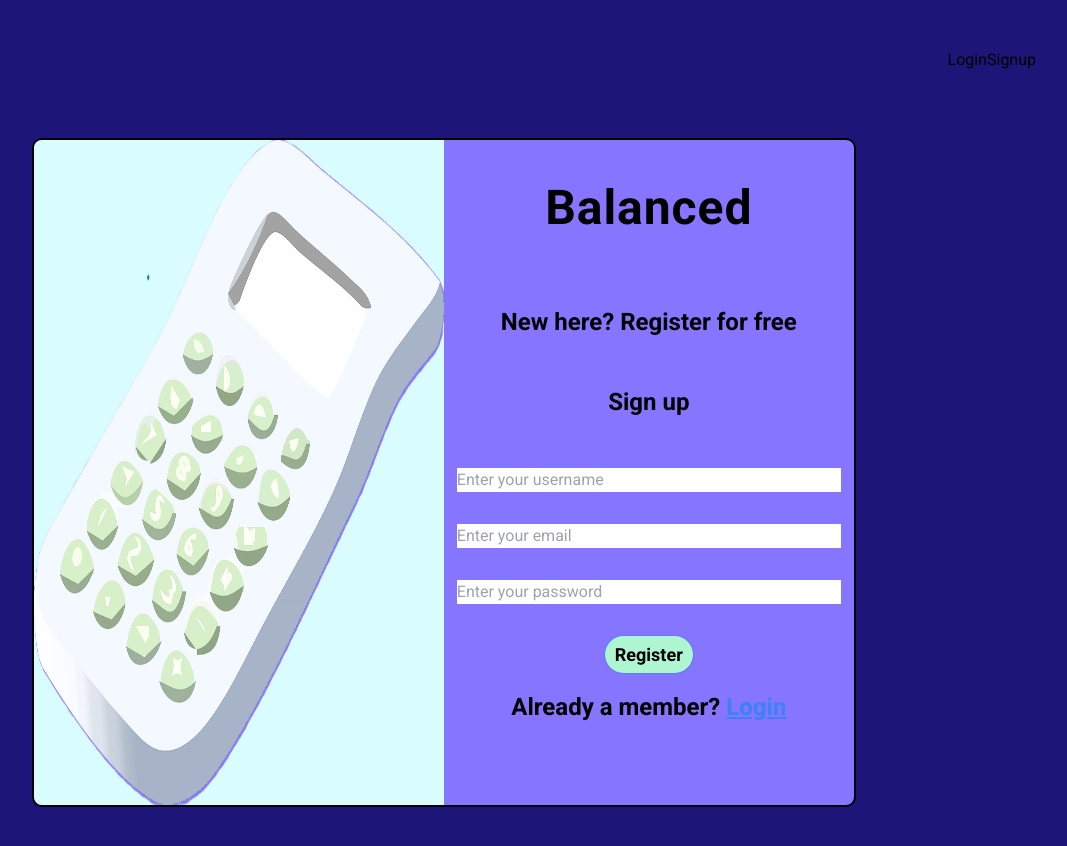
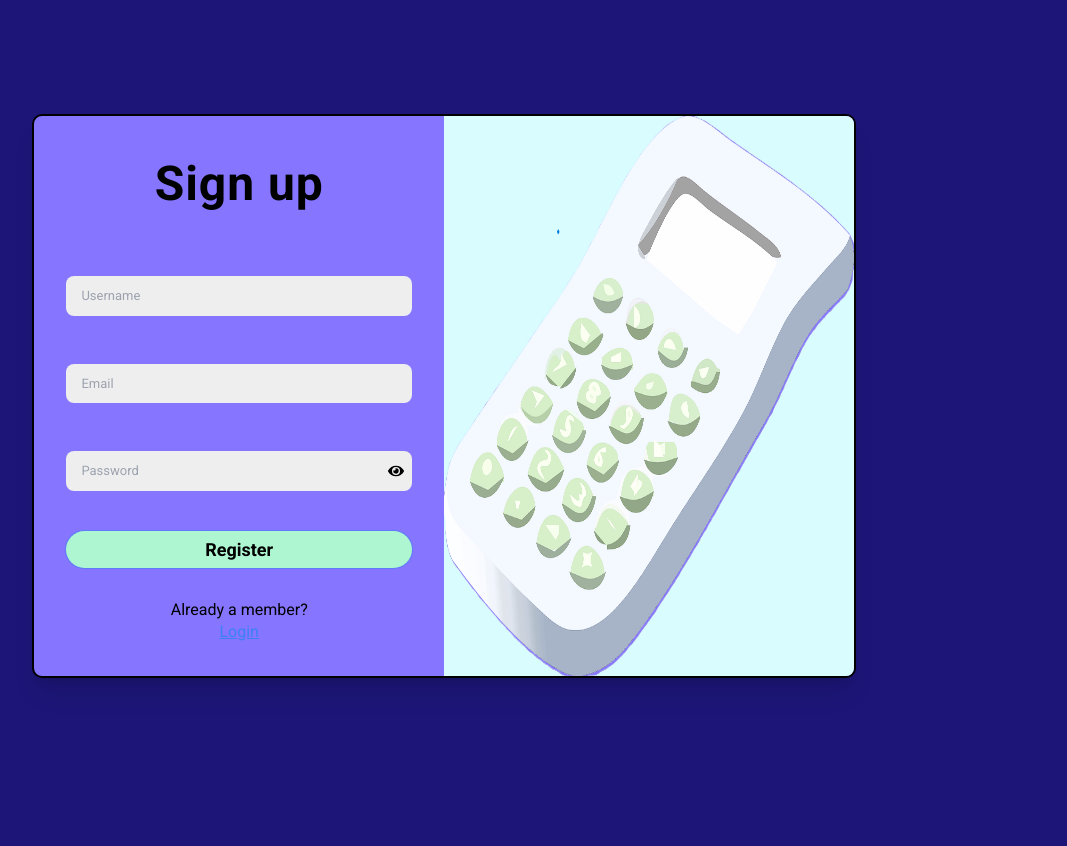
Before and after one commit to Ruthstring/Balanced_FE, a React (Vite) app: page /signup in a window 1280 px wide. Shown: the top 846 px of the page, without its empty margins (196-1263 px from the left). After the commit the page ends 800 px from the top, so only its background shows below. Built offline with nearby package versions, Linux system fonts and the light colour scheme.

Commit message:
some changes in login and signup style

```diff
--- a/src/App.css
+++ b/src/App.css
@@ -22,6 +22,8 @@ html, body {
   justify-content: center;
   align-items: center;
   margin: 50px 20px 50px 20px;
+  border-color:solid 3px blaCK;
+  max-width: 1400px;
 }
 
 
@@ -60,9 +62,9 @@ html, body {
 }
 
 .loginform p {
-  font-size: 1.5rem; /* Adjust font size for the title */
-  font-weight: bold;
-  margin-bottom: 3rem; /* Add margin below the title */
+  font-size: 16px; /* Adjust font size for the title */
+  /* font-weight: bold; */
+  /* margin-bottom: 3rem;  */
 }
 
 
@@ -214,3 +216,16 @@ overflow: none;
 /* .chart{
   width:500px;
 } */
+
+
+/*changes in login logout*/
+.form-container input{
+  background-color: #eee;
+  border: none;
+  margin: 8px 0;
+  padding: 10px 15px;
+  font-size: 13px;
+  border-radius: 8px;
+  width: 100%;
+  outline: none;
+}
--- a/src/App.jsx
+++ b/src/App.jsx
@@ -53,8 +53,7 @@ function App() {
   return (
     <>
       <nav className='flex justify-end p-4'>
-        {!user &&
-          location.pathname !== '/' && ( // Hide logout button on login page
+      {!user && location.pathname !== '/' && location.pathname !== '/signup' && ( // Hide login/signup links on login and signup pages
             <>
               <Link to='/'>Login</Link>
               <Link to='/signup'>Signup</Link>
--- a/src/components/Login.jsx
+++ b/src/components/Login.jsx
@@ -55,16 +55,16 @@ const Login = ({ user, setUser }) => {
 
    return (
       <div class ="logincontainerouter">
-      <div class="logincontainer">
+      <div class="logincontainer shadow-xl">
         <img src={LoginImage} alt="Login Visual" />
 
         {/* <div className="flex flex-col sm:py-36 py-24 sm:px-52 px-4 w-full sm:w-[50%] items-center" > */}
 
         <div className="loginform">
-        <h1 className="mb-12"> Balanced</h1>
-        <p className="text-xl mb-10">Log in</p>
+        {/* <h1 className="mb-12"> Balanced</h1> */}
+        <h1 className="text-xl mb-10">Log in</h1>
         <form
-        className="flex flex-col items-center gap-8"
+        className="form-container flex flex-col items-center gap-8"
        onSubmit={handleSubmit}>
 
         <div className="relative">
--- a/src/components/Signup.jsx
+++ b/src/components/Signup.jsx
@@ -1,79 +1,171 @@
 import React, { useState } from 'react';
 import axios from 'axios';
-import SignupImage from "../assets/imageforlogin.png";
-import { useNavigate, Navigate, Link} from "react-router-dom"
+import SignupImage from '../assets/imageforlogin.png';
+import { useNavigate, Link } from 'react-router-dom';
+import { FaEye, FaEyeSlash } from 'react-icons/fa'; // Import the eye icons
 
 const RegisterForm = () => {
   const [email, setEmail] = useState('');
   const [username, setUsername] = useState('');
   const [password, setPassword] = useState('');
+  const [passwordVisible, setPasswordVisible] = useState(false); // State to toggle password visibility
   const [success, setSuccess] = useState(false);
+
+  const toggleVisibility = () => {
+    setPasswordVisible(!passwordVisible);
+  };
 
   const handleSubmit = async (e) => {
     e.preventDefault();
     try {
-      const response = await axios.post('http://localhost:5000/api/auth/register', { username, email, password });
+      const response = await axios.post('http://localhost:5000/api/auth/register', {
+        username,
+        email,
+        password
+      });
       console.log('Registration successful:', response.data);
-      //to redirect to login page or handle success message
       setSuccess(true);
     } catch (error) {
-      console.error('Registration failed:', error.response.data);
-      // Handle error, e.g., display error message to user
+      console.error('Registration failed:', error.response?.data || error.message);
       setSuccess(false);
     }
   };
 
-
-
   return (
     <div className="logincontainerouter">
-    <div className="logincontainer">
-      <img src={SignupImage} alt="Signup Visual" />
-
+      <div className="logincontainer shadow-xl">
         <div className="loginform">
-        <h1 className="mb-12">Balanced</h1>
-        <p className="text-xl mt-4">New here? Register for free </p>
           {success ? (
             <div>
               <p>Registration successful! You can now login.</p>
-            {/* <button onClick={() => window.location.href = '/login'}>Go to Login</button> */}
             </div>
           ) : (
             <>
-            <p className="text-center">Sign up</p>
-            <form onSubmit={handleSubmit} className="flex flex-col items-center gap-8">
+              <h1 className="text-center">Sign up</h1>
+              <form onSubmit={handleSubmit} className="form-container flex flex-col gap-8">
                 <input
                   type="text"
-                placeholder="Enter your username"
+                  placeholder="Username"
                   value={username}
                   onChange={(e) => setUsername(e.target.value)}
                   className="input input-bordered sm:w-96 bg-base-200"
                 />
                 <input
                   type="email"
-                placeholder="Enter your email"
+                  placeholder="Email"
                   value={email}
                   onChange={(e) => setEmail(e.target.value)}
                   className="input input-bordered sm:w-96 bg-base-200"
                 />
+                <div className="relative">
                   <input
-                type="password"
-                placeholder="Enter your password"
+                    type={passwordVisible ? "text" : "password"}
+                    placeholder="Password"
                     value={password}
                     onChange={(e) => setPassword(e.target.value)}
-                className="input input-bordered sm:w-96 bg-base-200"
+                    className="input input-bordered sm:w-96 bg-base-200 pr-10"
                   />
+                  <button
+                    type="button"
+                    onClick={toggleVisibility}
+                    className="absolute right-2 top-1/2 transform -translate-y-1/2"
+                  >
+                    {passwordVisible ? <FaEyeSlash /> : <FaEye />}
+                  </button>
+                </div>
                 <button type="submit" className="btn-see">Register</button>
               </form>
               <p className="mt-4">
-              Already a member? <Link to="/" className="text-blue-500 underline">Login</Link>
+                <p className="text-sm mt-4">Already a member? </p><Link to="/" className="text-blue-500 underline">Login</Link>
               </p>
             </>
           )}
         </div>
+        <img src={SignupImage} alt="Signup Visual" />
       </div>
     </div>
   );
 };
 
 export default RegisterForm;
+
+
+// import React, { useState } from 'react';
+// import axios from 'axios';
+// import SignupImage from "../assets/imageforlogin.png";
+// import { useNavigate, Navigate, Link} from "react-router-dom"
+
+// const RegisterForm = () => {
+//   const [email, setEmail] = useState('');
+//   const [username, setUsername] = useState('');
+//   const [password, setPassword] = useState('');
+//   const [success, setSuccess] = useState(false);
+
+//   const handleSubmit = async (e) => {
+//     e.preventDefault();
+//     try {
+//       const response = await axios.post('http://localhost:5000/api/auth/register', { username, email, password });
+//       console.log('Registration successful:', response.data);
+//       //to redirect to login page or handle success message
+//       setSuccess(true);
+//     } catch (error) {
+//       console.error('Registration failed:', error.response.data);
+//       // Handle error, e.g., display error message to user
+//       setSuccess(false);
+//     }
+//   };
+
+
+
+// return (
+//   <div className="logincontainerouter">
+//     <div className="logincontainer shadow-xl">
+
+//       <div className="loginform">
+//         {/* <h1 className="mb-12">Balanced</h1>
+//         <p className="text-xl mt-4">New here? Register for free </p> */}
+//         {success ? (
+//           <div>
+//             <p>Registration successful! You can now login.</p>
+//             {/* <button onClick={() => window.location.href = '/login'}>Go to Login</button> */}
+//           </div>
+//         ) : (
+//           <>
+//             <p className="text-center">Sign up</p>
+//             <form onSubmit={handleSubmit} className="form-container flex flex-col items-center gap-8">
+//               <input
+//                 type="text"
+//                 placeholder="Username"
+//                 value={username}
+//                 onChange={(e) => setUsername(e.target.value)}
+//                 className="input input-bordered sm:w-96 bg-base-200"
+//               />
+//               <input
+//                 type="email"
+//                 placeholder="Email"
+//                 value={email}
+//                 onChange={(e) => setEmail(e.target.value)}
+//                 className="input input-bordered sm:w-96 bg-base-200"
+//               />
+//               <input
+//                 type="password"
+//                 placeholder="Password"
+//                 value={password}
+//                 onChange={(e) => setPassword(e.target.value)}
+//                 className="input input-bordered sm:w-96 bg-base-200"
+//               />
+//               <button type="submit" className="btn-see">Register</button>
+//             </form>
+//             <p className="mt-4">
+//               Already a member? <Link to="/" className="text-blue-500 underline">Login</Link>
+//             </p>
+//           </>
+//         )}
+//       </div>
+//       <img src={SignupImage} alt="Signup Visual" />
+//     </div>
+//   </div>
+// );
+// };
+
+// export default RegisterForm;
```
Lines whose indentation alone changed are shown as unchanged.
